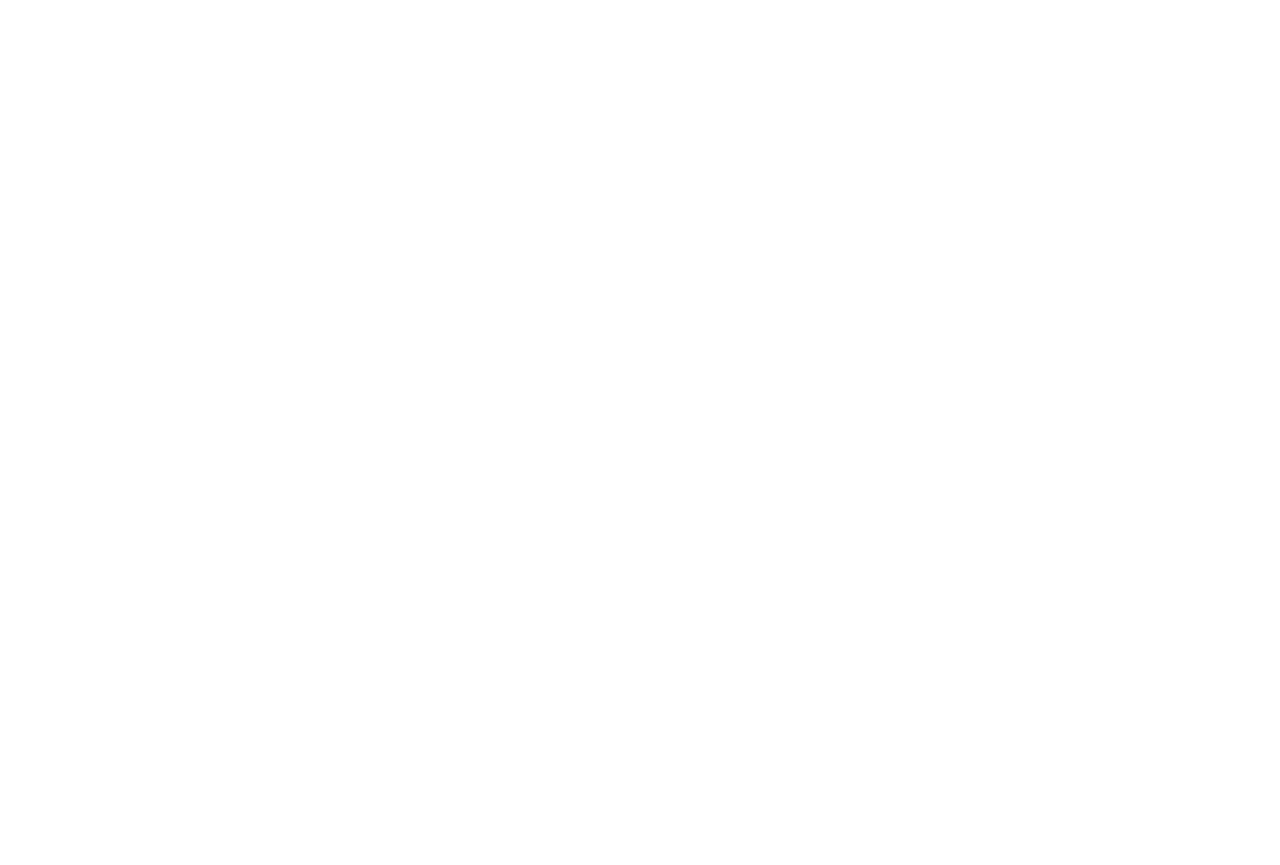
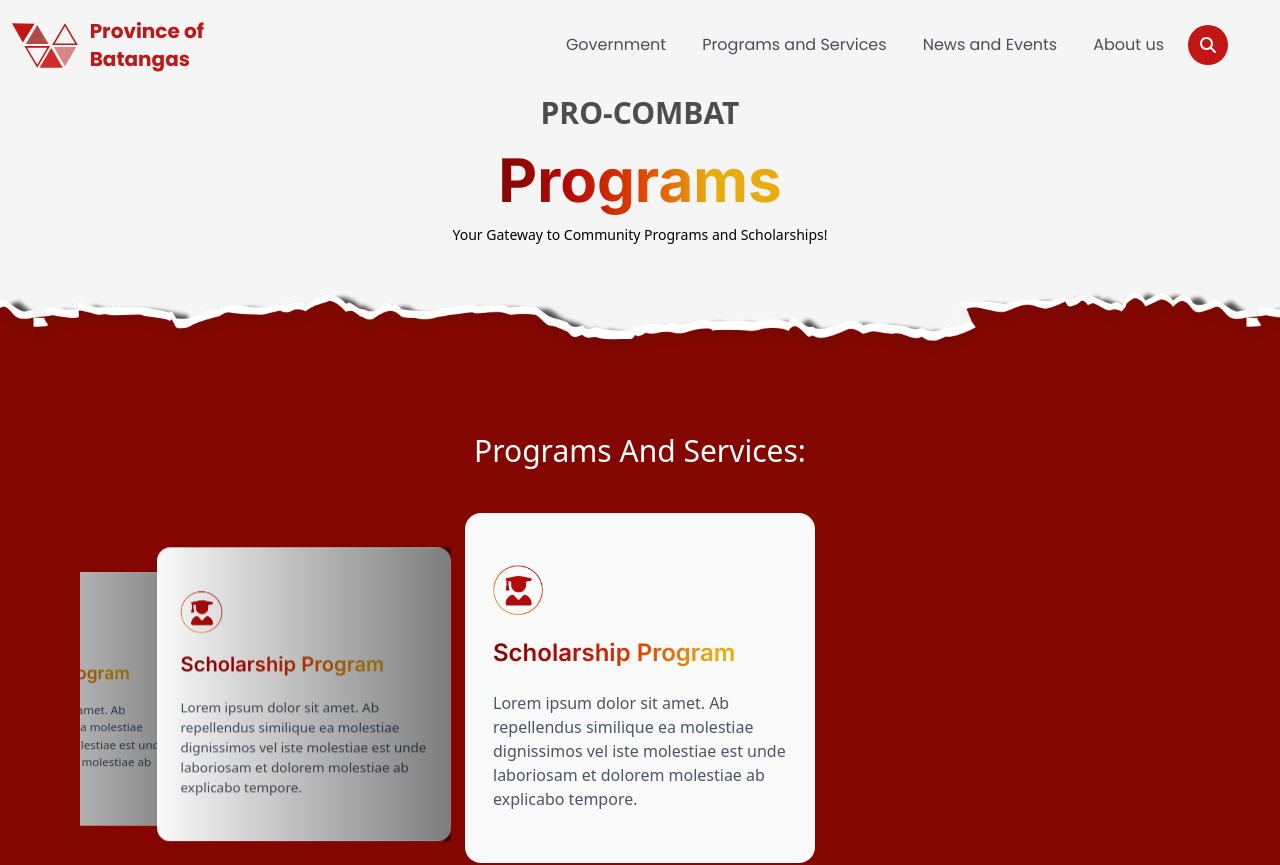
Before and after one commit to zellyace25/Juan_Batangas, a React (Vite) app: page / in a window 1280 px wide. Before the commit this address had no page. Shown: the top 865 px of the page. Before the commit the page ends 800 px from the top, so only its background shows below. Built offline with nearby package versions, Linux system fonts and the light colour scheme.

Commit message:
feat: resources

```diff
--- a/src/App.jsx
+++ b/src/App.jsx
@@ -16,7 +16,7 @@
     <>
       <Router>
         <Routes>
-          <Route exact path="/Home" element={<Home />} />
+          <Route exact path="/" element={<Home />} />
           <Route exact path="/Government" element={<Government />} />
           <Route exact path="/Programs and Services" element={<Programs />} />
           <Route exact path="/News and Events" element={<News />} />
--- a/src/Resources.js
+++ b/src/Resources.js
@@ -7,7 +7,6 @@
       "/src/assets/Youtube.svg",
     ],
     navigationBar: [
-      "Home",
       "Government",
       "Programs and Services",
       "News and Events",
--- a/src/pages/Header.jsx
+++ b/src/pages/Header.jsx
@@ -9,7 +9,7 @@
 
   return (
     <div className="flex items-center w-full h-[90px] bg-[#F5F5F5] p-3 justify-between">
-      <div className="flex items-center gap-3" onClick={() => navigate("/")}>
+      <div className="flex items-center gap-3 cursor-pointer" onClick={() => navigate("/")}>
         <img className="h-[45px]" src={logo} />
         <h1 className="text-[#C21616] font-poppins font-[700] text-xl w-[120px]">
           Province of Batangas
```
